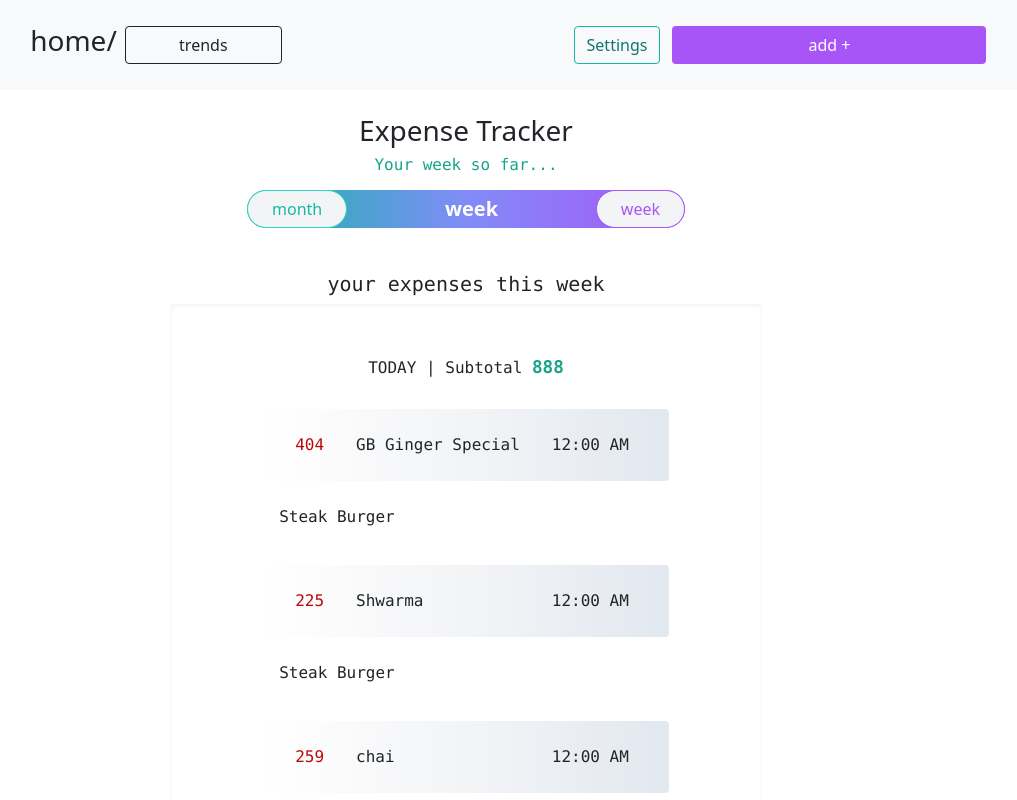
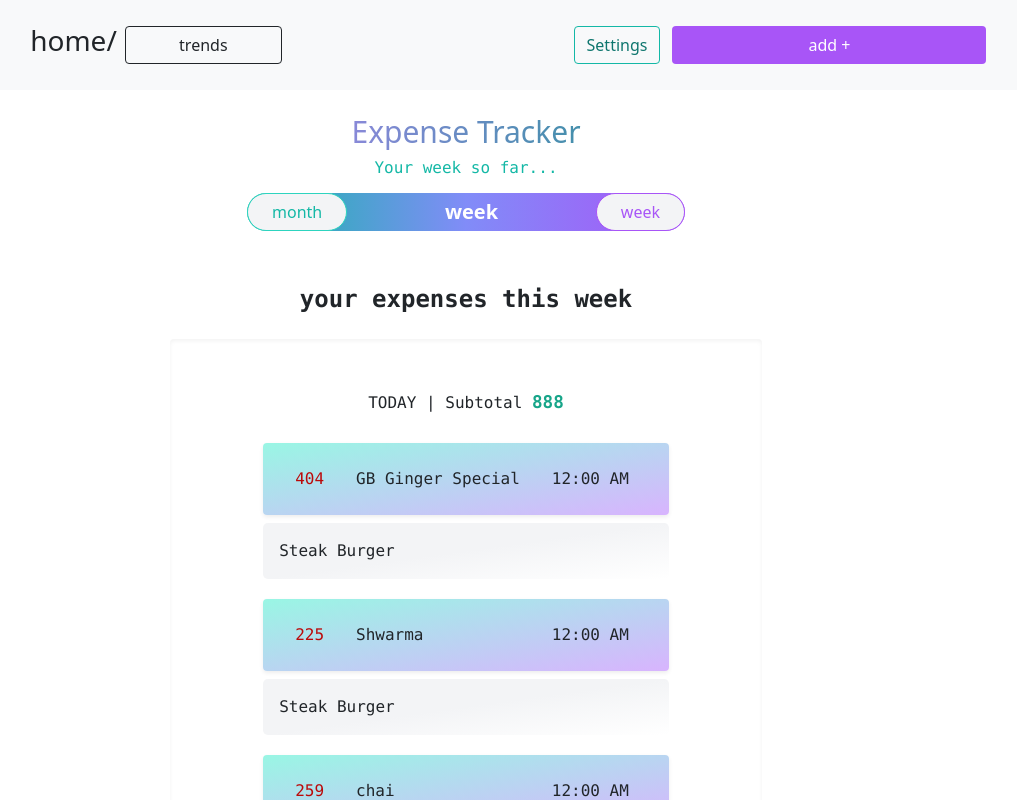
Before and after one commit to ahmadkhudai/next-tracker, a Next.js app: page /Home/HomePage in a window 1280 px wide. Shown: the whole page, without its empty margins (174-1191 px from the left). Built offline with nearby package versions, Linux system fonts and the light colour scheme.

Commit message:
GRADIENTS!!!

```diff
--- a/pages/Home/HomePage.tsx
+++ b/pages/Home/HomePage.tsx
@@ -226,8 +226,8 @@ export function HomePage({switchWindow}: Props) {
 
                         <div className={"py-4 w-100"}>
                             <div>
-                                <h1 className={"h3 text-center w-auto "}>Expense Tracker</h1>
-                                <h3 className={"ak_accent_text text-center font-monospace w-auto "}>Your {viewMode === ViewModes.today ? "day" : viewMode} so
+                                <h1 className={"h3 text-center w-auto text-transparent bg-clip-text bg-gradient-to-r from-purple-400 to-teal-600 text-3xl"}>Expense Tracker</h1>
+                                <h3 className={"text-teal-500 text-center font-monospace w-auto "}>Your {viewMode === ViewModes.today ? "day" : viewMode} so
                                     far...</h3>
                             </div>
                             <div className={"flex align-items-center justify-content-center m-2 mt-3"}>
@@ -266,10 +266,10 @@ export function HomePage({switchWindow}: Props) {
 
 
                         {(currentHomePanel === HomePanels.ExpensesPanel) &&
-                            <div className={" w-100  h-100"}>
+                            <div className={" w-100 h-100"}>
 
                                 <div className={"p-1"}>
-                                    <h1 className={"font-monospace h5 text-center pt-2"}>your expenses
+                                    <h1 className={"font-monospace text-2xl  font-bold  py-3 align-items-center flex justify-content-center h5 text-center "}>your expenses
                                         this {viewMode === ViewModes.today ? "day" : viewMode}</h1>
                                     <div
                                         className={"scrollable py-3  shadow-inner  rounded flex justify-content-center align-items-center"}
--- a/pages/Home/_components/Expense.tsx
+++ b/pages/Home/_components/Expense.tsx
@@ -32,7 +32,7 @@ export function ExpenseComponent(props: Props) {
         <div className={" py-1  rounded font-monospace my-1 rounded "+styleClasses}
              // onClick={(e)=>{e.stopPropagation();setDesc(!desc)}} onMouseEnter={()=>{setDesc(true)}} onMouseLeave={()=>{setDesc(false)}}
         >
-            <ul className="bg-gradient-to-r from-white   via-gray-100  to-slate-200 p-3 justify-content-between border-0 m-2 p-1 flex items-center rounded-2">
+            <ul className="bg-gradient-to-br from-teal-200    to-purple-300 shadow-sm rounded-full p-3 justify-content-between border-0 m-2 p-1 flex items-center rounded-2">
                 <li className="list-group-item border-0  ak_black  bg-transparent"
                     style={expense.price > settings[SettingLabels.maxAcceptableRange].value ? {
                         color: "#bb0a0a",
@@ -51,7 +51,7 @@ export function ExpenseComponent(props: Props) {
                     </button>
                 </li>
             </ul>
-            {settings[SettingLabels.showDesc].value && expense.description.length>0 && <div className={"p-3 mx-2 px-3 bg-white/60 ak_slow_transition mb-0 rounded-3"}><p>{expense.description}</p></div>}
+            {settings[SettingLabels.showDesc].value && expense.description.length>0 && <div className={"p-3 mx-2 px-3  bg-gradient-to-br from-gray-100   via-gray-100  to-white  ak_slow_transition mb-0 rounded-3"}><p>{expense.description}</p></div>}
 
         </div>
     );
```
